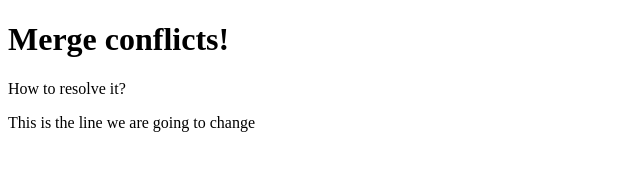
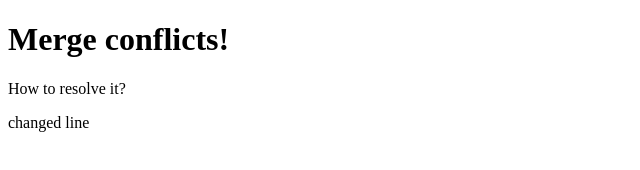
Before and after one commit to maren793/MergeConflicts, a plain HTML site: page index.html in a window 1280 px wide. Shown: the whole page, without its empty margins (0-640 px from the left). Drawn offline with Linux system fonts and the light colour scheme.

Commit message:
changed the paragraph

```diff
--- a/index.html
+++ b/index.html
@@ -8,7 +8,7 @@
 <h1>Merge conflicts!</h1>
 <p>How to resolve it?</p>
 
-<p>This is the line we are going to change<p>
+<p>changed line</p>
 
 </body>
 </html>
```
